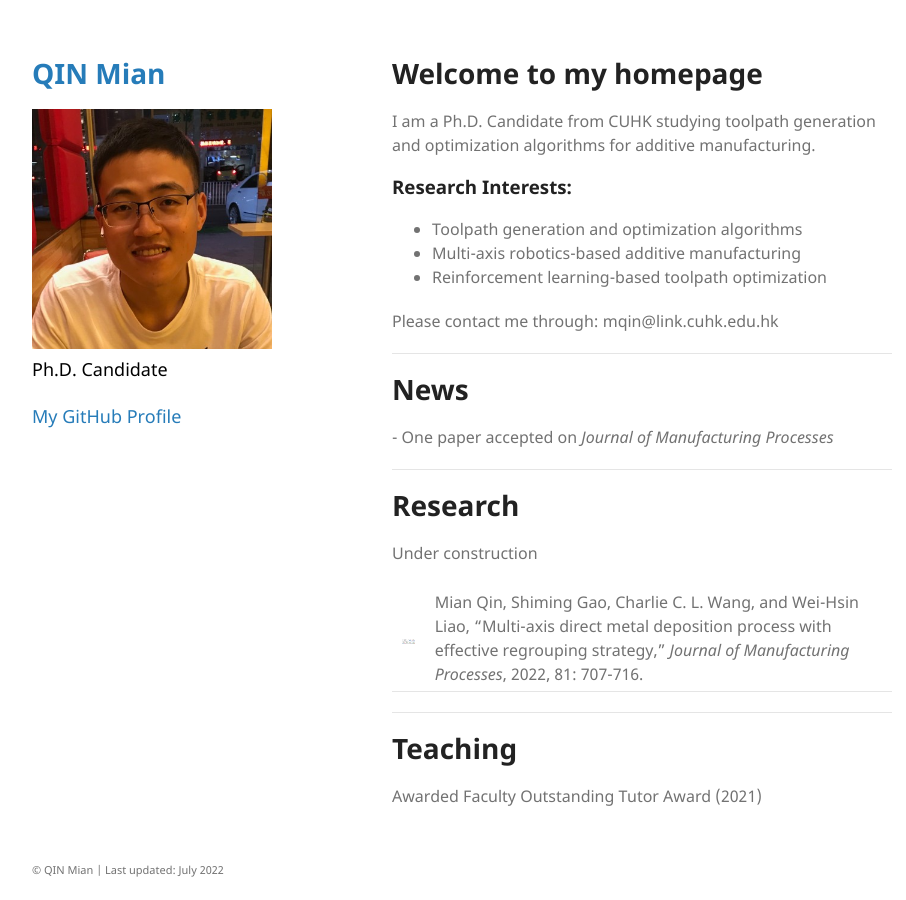
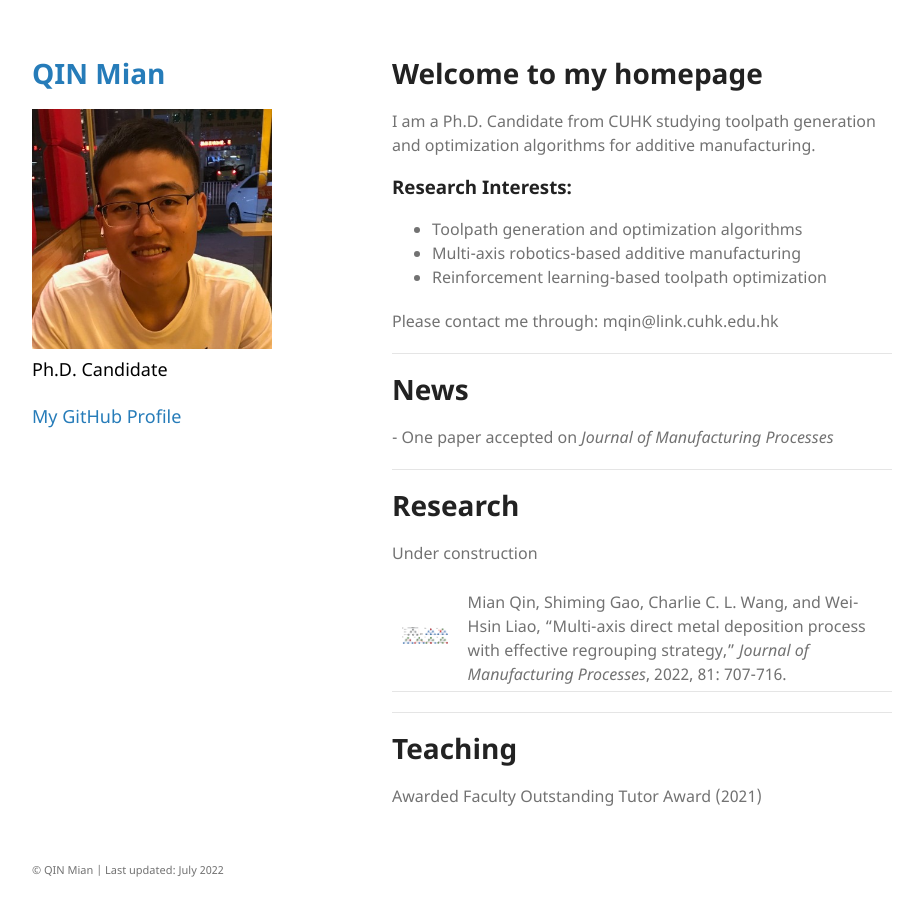
Before and after one commit to mqincuhk/mqincuhk.github.io, a Jekyll site: the page built from index.md, in a window 1280 px wide. Shown: the whole page, without its empty margins (178-1084 px from the left). Built offline with Jekyll 4.4.1, drawn with Linux system fonts in a browser that asks for light colours; a script that is not in the unit is left out; our own code applies the rules of GitHub Pages for plain Markdown files.

Commit message:
Update index.md

```diff
--- a/index.md
+++ b/index.md
@@ -22,7 +22,7 @@ Please contact me through: mqin@link.cuhk.edu.hk
 # **Research**
 Under construction
 
-| <img src="assets/img/multi-axis.jpg" alt="drawing" width="50"/>      |  Mian Qin, Shiming Gao, Charlie C. L. Wang, and Wei-Hsin Liao, "Multi-axis direct metal deposition process with effective regrouping strategy," *Journal of Manufacturing Processes*, 2022, 81: 707-716. |
+| <img src="assets/img/multi-axis.jpg" alt="drawing" width="200"/>      |  Mian Qin, Shiming Gao, Charlie C. L. Wang, and Wei-Hsin Liao, "Multi-axis direct metal deposition process with effective regrouping strategy," *Journal of Manufacturing Processes*, 2022, 81: 707-716. |
 
 
 
```
